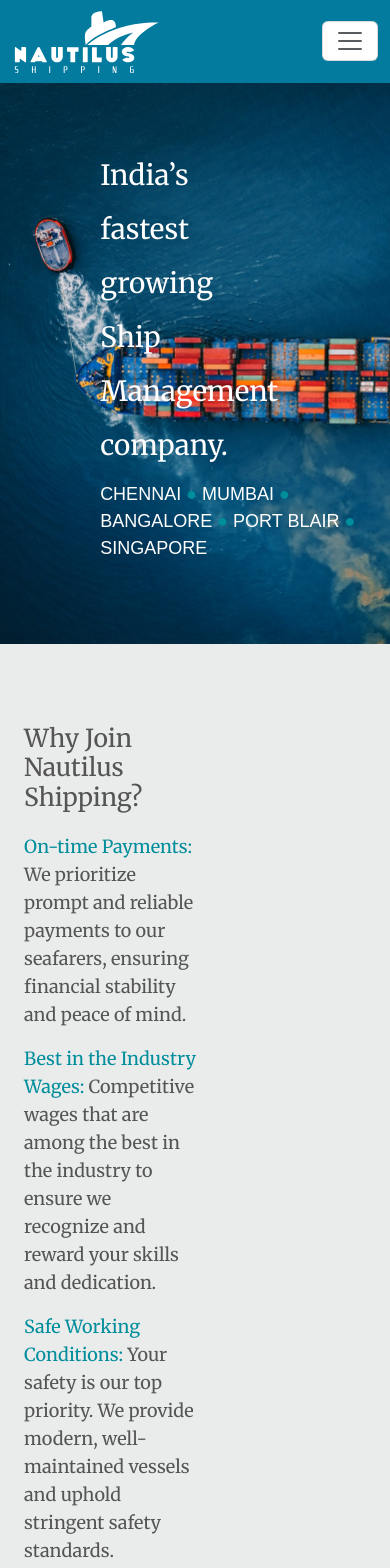
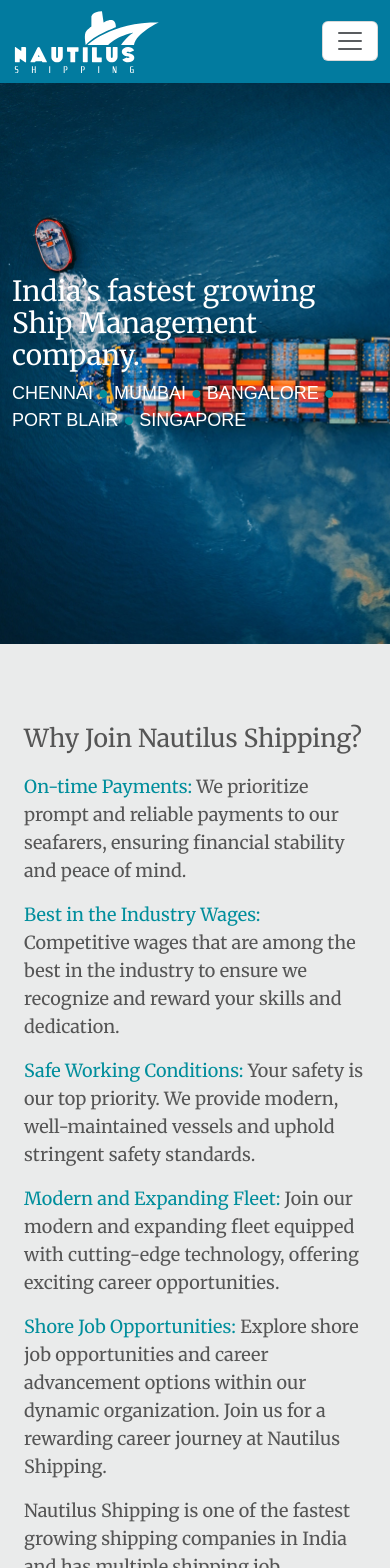
Before and after one commit to ivistaz-ecom/nautilus, a Next.js app: page /careers in a window 390 px wide. Shown: the top 1568 px of the page. Built offline with nearby package versions, Linux system fonts and the light colour scheme; no server answers.

Commit message:
Responsive css updated

```diff
--- a/pages/careers.js
+++ b/pages/careers.js
@@ -48,7 +48,7 @@
             <Container fluid style={bannerBackground}>
                 <Row style={{height:'561px'}}>
                     <Col></Col>
-                    <Col className="d-flex flex-column justify-content-center home-banner-career">
+                    <Col md={6} sm={12} className="d-flex flex-column justify-content-center home-banner-career">
                         <h1 className="ban-text-career">India’s fastest growing<br />Ship Management company.</h1>
                         <p>CHENNAI <span style={{color:'#008E9C'}}>&#9679;</span> MUMBAI <span style={{color:'#008E9C'}}>&#9679;</span> BANGALORE <span style={{color:'#008E9C'}}>&#9679;</span> PORT BLAIR <span style={{color:'#008E9C'}}>&#9679;</span> SINGAPORE</p>
                     </Col>
@@ -57,7 +57,7 @@
             <Container fluid style={{background:'#EAEBEB',paddingTop:'80px', paddingBottom:'80px'}}>
                 <Container className="ban-text-career">
                     <Row>
-                        <Col style={{paddingRight:'180px'}}>
+                        <Col lg={6} sm={12}>
                             <h2 style={{color:'#555', marginBottom:'20px'}}>Why Join Nautilus Shipping?</h2>
                             <p><span style={{color:"#008E9C"}}>On-time Payments:</span> We prioritize prompt and reliable payments to our seafarers, ensuring financial stability and peace of mind.</p>
                             <p><span style={{color:"#008E9C"}}>Best in the Industry Wages:</span> Competitive wages that are among the best in the industry to ensure we recognize and reward your skills and dedication.</p>
@@ -65,7 +65,7 @@
                             <p><span style={{color:"#008E9C"}}>Modern and Expanding Fleet:</span> Join our modern and expanding fleet equipped with cutting-edge technology, offering exciting career opportunities.</p>
                             <p><span style={{color:"#008E9C"}}>Shore Job Opportunities:</span> Explore shore job opportunities and career advancement options within our dynamic organization. Join us for a rewarding career journey at Nautilus Shipping.</p>
                         </Col>
-                        <Col>
+                        <Col lg={6} sm={12}>
                             <p>Nautilus Shipping is one of the fastest growing shipping companies in India and has multiple shipping job vacancies for the right candidates.</p>
                             <div style={{background:'#E2E3E3', padding:'14px', color:'#555'}}>
                                 <small style={{color:'#555'}}>All fields are mandatory</small>
--- a/styles/globals.css
+++ b/styles/globals.css
@@ -772,6 +772,10 @@
     .mt-48{
         margin-top:33px !important;
     }
+    .ban-text-career {
+        line-height: 32px;
+        padding-right: 10px;
+    }
 }
 @media (min-width: 992px) {
     .navbar-expand-lg .navbar-nav .nav-link {
```
Also changed, not shown: 1 other file (tests, documents, lock files or other folders).
